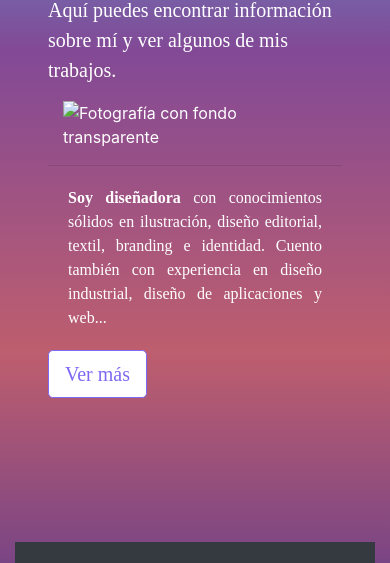
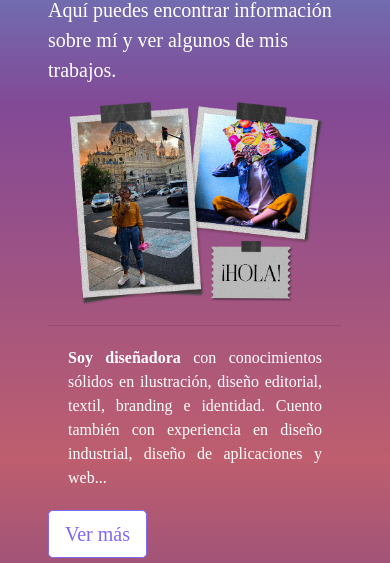
Before and after one commit to Zofinsky/PortafolioSofi, a plain HTML site: page index.html in a window 390 px wide. Shown: the part 251-814 px from the top of the page. Drawn offline with nearby package versions, Linux system fonts and the light colour scheme.

Commit message:
Se corrige la imagen en responsiva

```diff
--- a/index.html
+++ b/index.html
@@ -120,7 +120,7 @@
 
                 <!--ESTE DIV SOLO SE MOSTRARA CUANDO SEA UNA PANTALLA MOVIL (MD)-->
                 <div class="col-md-10">
-                    <img src="src/Yo-2" class="img-fluid d-block d-lg-none" alt="Fotografía con fondo transparente">
+                    <img src="src/Yo-2.png" class="img-fluid d-block d-lg-none" alt="Fotografía con fondo transparente">
                 </div>
 
 
```
